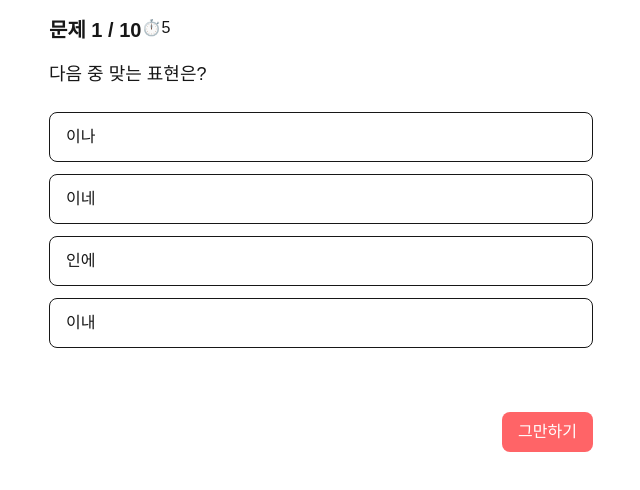
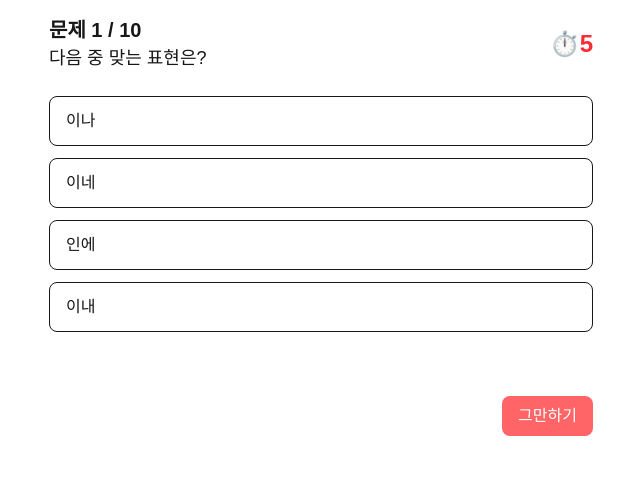
Before and after one commit to sonjiwoo031105/Tictic, a Next.js app: page /quiz in a window 1280 px wide. Shown: the top 490 px of the page, without its empty margins (319-959 px from the left). Built offline with nearby package versions, Linux system fonts and the light colour scheme.

Commit message:
separate quiz component

```diff
--- a/src/app/components/Countdown.tsx
+++ b/src/app/components/Countdown.tsx
@@ -2,32 +2,37 @@ import { useEffect, useRef, useState } from "react";
 
 type CountdownProps = {
   current: number;
+  selected: string | null;
   onTimeout: () => void;
 };
 
-export default function Countdown({ current, onTimeout }: CountdownProps) {
-  const timeLimit = 10;
-  const [time, setTime] = useState(timeLimit);
+const TIME_LIMIT = 10;
+
+export default function Countdown({ current, selected, onTimeout }: CountdownProps) {
+  const [time, setTime] = useState(TIME_LIMIT);
+  const [warn, setWarn] = useState(false);
   const calledRef = useRef(false);
 
   useEffect(() => {
-    setTime(timeLimit);
+    setTime(TIME_LIMIT);
     calledRef.current = false;
   }, [current]);
 
   useEffect(() => {
-    if (time <= 0) return;
+    if (time < 0 || !!selected) return;
+
+    setWarn(time <= 5);
 
     const timer = setInterval(() => {
       setTime((prevTime) => {
-        if (prevTime <= 1) {
+        if (prevTime <= 0) {
           clearInterval(timer);
 
           if (!calledRef.current) {
             calledRef.current = true;
             setTimeout(() => {
               onTimeout();
-            }, 1000);
+            }, 0);
           }
 
           return 0;
@@ -37,7 +42,14 @@ export default function Countdown({ current, onTimeout }: CountdownProps) {
     }, 1000);
 
     return () => clearInterval(timer);
-  }, [time, onTimeout]);
+  }, [time, onTimeout, selected]);
 
-  return <p>⏱️{time}</p>;
+  return (
+    <h2
+      className={`text-2xl font-semibold ${warn ? 'text-red-500' : 'text-black'}`}
+    >
+      ⏱️{time}
+    </h2>
+  );
+
 }
--- /dev/null
+++ b/src/app/components/QuizHeader.tsx
@@ -0,0 +1,25 @@
+import Countdown from './Countdown';
+
+type QuizHeaderProps = {
+  current: number;
+  total: number;
+  selected: string | null;
+  onTimeout: () => void;
+};
+
+export default function QuizHeader({
+  current,
+  total,
+  selected,
+  onTimeout,
+}: QuizHeaderProps) {
+  return (
+    <div className="flex justify-between items-center mb-6">
+      <div>
+        <h2 className="text-xl font-semibold">문제 {current + 1} / {total}</h2>
+        <div className="text-lg font-medium">다음 중 맞는 표현은?</div>
+      </div>
+      <Countdown current={current} selected={selected} onTimeout={onTimeout} />
+    </div>
+  );
+}
--- /dev/null
+++ b/src/app/components/QuizQuestion.tsx
@@ -0,0 +1,40 @@
+import { Quiz } from "../types/quiz";
+
+type QuizQuestionProps = {
+  answers: string[];
+  question: Quiz;
+  selected: string | null;
+  showAnswer: boolean;
+  onSelect: (answer: string) => void;
+};
+
+export default function QuizQuestion({
+  answers,
+  question,
+  selected,
+  showAnswer,
+  onSelect,
+}: QuizQuestionProps) {
+  return (
+    <div className="space-y-3">
+      {answers.map((ans, i) => (
+        <button
+          key={i}
+          disabled={!!selected}
+          onClick={() => onSelect(ans)}
+          className={`w-full px-4 py-3 rounded-lg text-left border cursor-pointer ${
+            showAnswer
+              ? ans === question.correct_answer
+                ? 'bg-green-100 border-green-500'
+                : ans === selected
+                ? 'bg-red-100 border-red-500'
+                : 'opacity-50'
+              : 'hover:bg-blue-100'
+          }`}
+        >
+          {ans}
+        </button>
+      ))}
+    </div>
+  );
+}
--- a/src/app/quiz/page.tsx
+++ b/src/app/quiz/page.tsx
@@ -5,7 +5,8 @@ import { useRouter } from 'next/navigation';
 import { useQuery } from '@tanstack/react-query';
 import { fetchLocalQuiz } from '@/app/lib/fetchLocalQuiz';
 import { Quiz } from '@/app/types/quiz';
-import Countdown from '../components/Countdown';
+import QuizHeader from '../components/QuizHeader';
+import QuizQuestion from '../components/QuizQuestion';
 
 export default function QuizPlayPage() {
   const [current, setCurrent] = useState(0);
@@ -23,15 +24,18 @@ export default function QuizPlayPage() {
 
   useEffect(() => {
     if (!questions || !questions[current]) return;
-
     const q = questions[current];
     const shuffled = [...q.incorrect_answers, q.correct_answer].sort(() => Math.random() - 0.5);
     setAnswers(shuffled);
   }, [current, questions]);
 
+  const resultPath = (score: number) => `/quiz/result?score=${score}`;
+
   const handleTimeout = useCallback(() => {
     if (!questions || !questions[current]) return;
 
+    setShowAnswer(true);
+    setTimeout(() => {
       if (current + 1 < questions.length) {
         setCurrent((prev) => prev + 1);
         setSelected(null);
@@ -39,25 +43,17 @@ export default function QuizPlayPage() {
       } else {
         router.push(resultPath(score));
       }
+    }, 1500);
   }, [current, questions]);
 
-  if (isLoading) return <div className="text-center py-20">문제를 불러오는 중...</div>;
-  if (isError || !questions) return <div className="text-center py-20">문제를 불러올 수 없습니다.</div>;
-
-  const question = questions[current];
-
-  const resultPath = (score: number) => `/quiz/result?score=${score}`;
   const handleAnswer = (answer: string) => {
     setSelected(answer);
     setShowAnswer(true);
-
-    const correct = answer === question.correct_answer;
-    if (correct) {
-      setScore((prev) => prev + 1);
-    }
+    const correct = answer === questions![current].correct_answer;
+    if (correct) setScore((prev) => prev + 1);
 
     setTimeout(() => {
-      if (current + 1 < questions.length) {
+      if (current + 1 < questions!.length) {
         setCurrent((prev) => prev + 1);
         setSelected(null);
         setShowAnswer(false);
@@ -67,39 +63,29 @@ export default function QuizPlayPage() {
     }, 1500);
   };
 
-  const handleStop = () => {
-    return router.push(resultPath(score));
-  }
+  const handleStop = () => router.push(resultPath(score));
+
+  if (isLoading) return <div className="text-center py-20">문제를 불러오는 중...</div>;
+  if (isError || !questions) return <div className="text-center py-20">문제를 불러올 수 없습니다.</div>;
+
+  const question = questions[current];
 
   return (
     <main className="max-w-xl mx-auto p-4">
-      <div className="flex">
-        <h2 className="text-xl font-semibold mb-4">
-          문제 {current + 1} / {questions.length}
-        </h2>
-        <Countdown current={current} onTimeout={handleTimeout} />
-      </div>
+      <QuizHeader
+        current={current}
+        total={questions.length}
+        selected={selected}
+        onTimeout={handleTimeout}
+      />
 
-      <div className="text-lg font-medium mb-6">다음 중 맞는 표현은?</div>
-      <div className="space-y-3">
-        {answers.map((ans, i) => (
-          <button
-            key={i}
-            disabled={!!selected}
-            onClick={() => handleAnswer(ans)}
-            className={`w-full px-4 py-3 rounded-lg text-left border cursor-pointer ${showAnswer
-              ? ans === question.correct_answer
-                ? 'bg-green-100 border-green-500'
-                : ans === selected
-                  ? 'bg-red-100 border-red-500'
-                  : 'opacity-50'
-              : 'hover:bg-blue-100'
-              }`}
-          >
-            {ans}
-          </button>
-        ))}
-      </div>
+      <QuizQuestion
+        answers={answers}
+        question={question}
+        selected={selected}
+        showAnswer={showAnswer}
+        onSelect={handleAnswer}
+      />
 
       <button
         onClick={handleStop}
```
Lines whose indentation alone changed are shown as unchanged.
